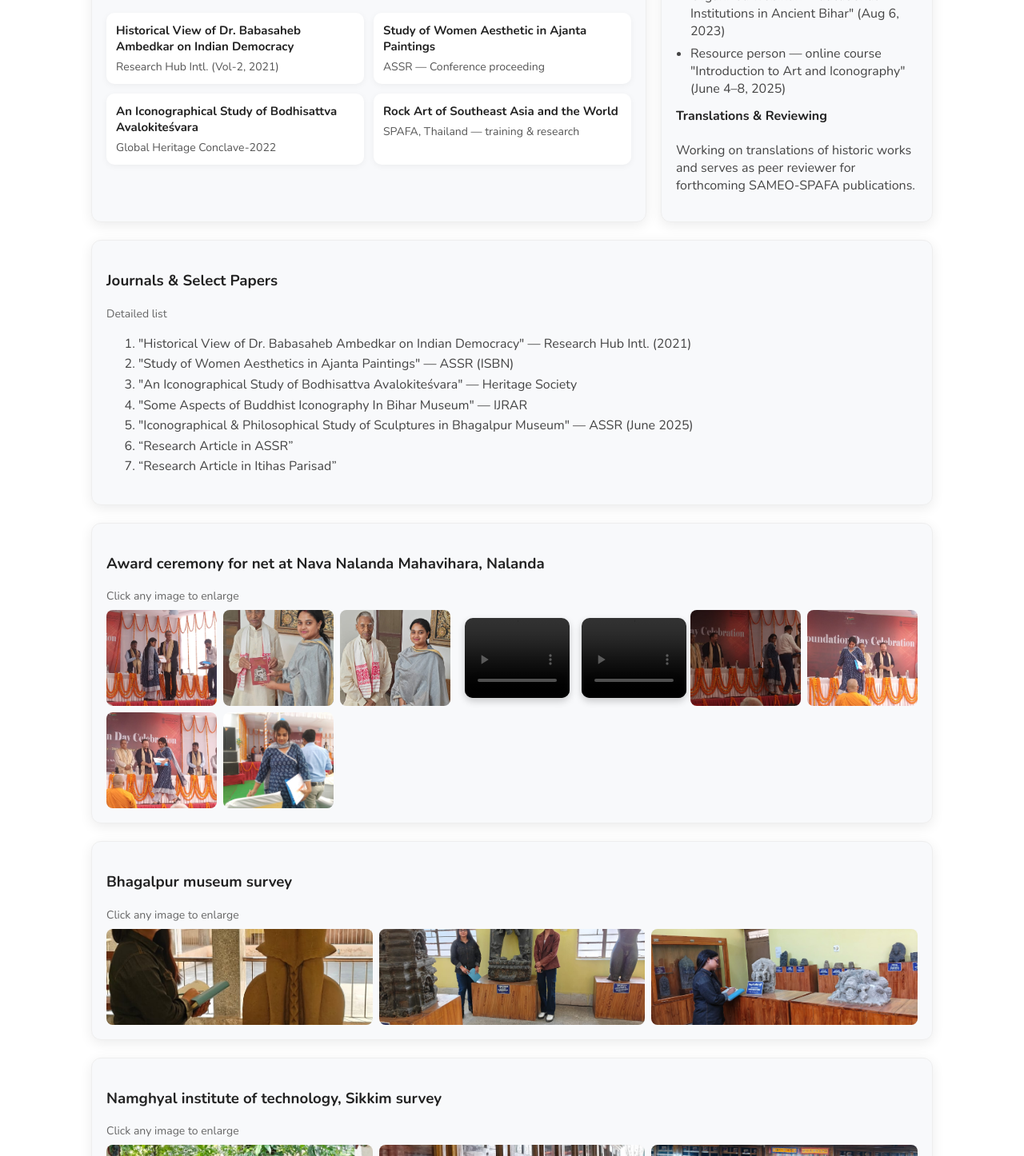
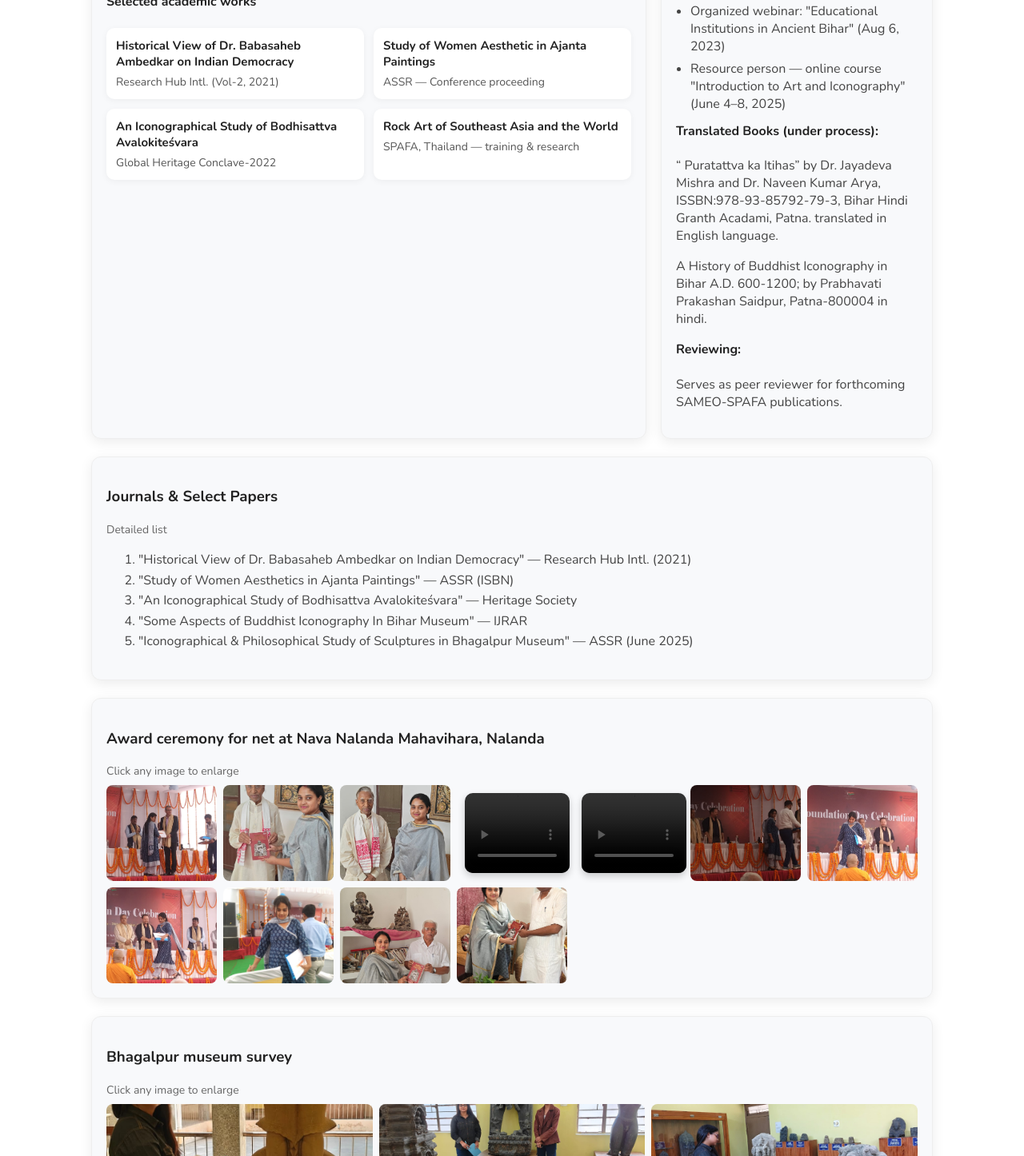
Before and after one commit to aayush-916/pritiswaraj, a plain HTML site: page index.html in a window 1280 px wide. Shown: the part 1288-2734 px from the top of the page at 80% size. Drawn offline with nearby package versions, Linux system fonts and the light colour scheme; grey boxes are pictures that could not be loaded.

Commit message:
first commit

```diff
--- a/index.html
+++ b/index.html
@@ -95,7 +95,13 @@
           <a href="mailto:pritiswaraj75@gmail.com" class="btn">Email</a>
           <a href="#contact" class="btn secondary">Contact</a>
         </div>
-        <div style="margin-top:12px;color:#555;font-size:14px">Location: Patna, Bihar, India &nbsp; • &nbsp; Mb: +91 91022 96460 &nbsp; • &nbsp; Instagram: <a href="https://instagram.com/pritiswaraj75" target="_blank">@pritiswaraj75</a></div>
+        <div style="margin-top:12px;color:var(--muted);font-size:14px">
+          Location: Patna, Bihar, India &nbsp; • &nbsp; Mb: +91 91022 96460 <br>
+          Instagram: <a href="https://instagram.com/pritiswaraj75" target="_blank">@PritiSwaraj75</a> &nbsp; • &nbsp;
+          Facebook: <a href="https://www.facebook.com/priti.swaraj.75" target="_blank">Priti Swaraj</a> &nbsp; • &nbsp;
+          YouTube: <a href="https://youtube.com/@pritiswaraj707?si=33-Ba36Xwry_y_oi" target="_blank">@pritiswaraj707</a>
+        </div>
+
       </div>
     </header>
 
@@ -165,9 +171,13 @@
             <li>Organized webinar: "Educational Institutions in Ancient Bihar" (Aug 6, 2023)</li>
             <li>Resource person — online course "Introduction to Art and Iconography" (June 4–8, 2025)</li>
           </ul>
+          <!-- Reviewing -->
+          <h4 style="margin-top:12px">Translated Books (under process): </h4>
+          <p style="color:#444">“ Puratattva ka Itihas” by Dr. Jayadeva Mishra and Dr. Naveen Kumar Arya, ISSBN:978-93-85792-79-3, Bihar Hindi Granth Acadami, Patna. translated in English language.</p>
+          <p style="color:#444">A History of Buddhist Iconography in Bihar A.D. 600-1200; by Prabhavati Prakashan Saidpur, Patna-800004 in hindi.</p>
 
-          <h4 style="margin-top:12px">Translations & Reviewing</h4>
-          <p style="color:#444">Working on translations of historic works and serves as peer reviewer for forthcoming SAMEO‑SPAFA publications.</p>
+          <h4 style="margin-top:12px">Reviewing: </h4>
+          <p style="color:#444">Serves as peer reviewer for forthcoming SAMEO‑SPAFA publications.</p>
         </aside>
       </section>
 
@@ -180,8 +190,7 @@
           <li>"An Iconographical Study of Bodhisattva Avalokiteśvara" — Heritage Society</li>
           <li>"Some Aspects of Buddhist Iconography In Bihar Museum" — IJRAR</li>
           <li>"Iconographical & Philosophical Study of Sculptures in Bhagalpur Museum" — ASSR (June 2025)</li>
-          <li>“Research Article in ASSR”</li>
-          <li>“Research Article in Itihas Parisad”</li>
+
         </ol>
       </section>
 
@@ -202,6 +211,8 @@
           <img src="/img7.jpg" alt="Book cover" data-full="/img7.jpg">
           <img src="/img8.jpg" alt="Book cover" data-full="/img8.jpg">
           <img src="/img9.jpg" alt="Book cover" data-full="/img9.jpg">
+          <img src="/img10.jpg" alt="Book cover" data-full="/img10.jpg">
+          <img src="/img11.jpg" alt="Book cover" data-full="/img11.jpg">
 
 
         </div>
```
Also changed, not shown: img10.jpg (added), img11.jpg (added).
